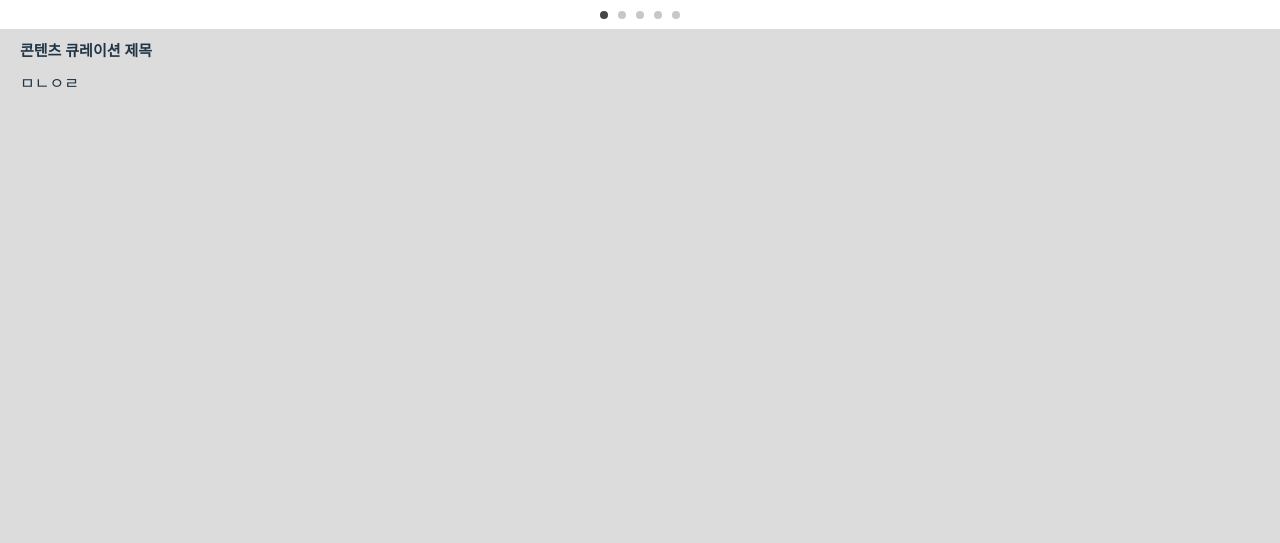
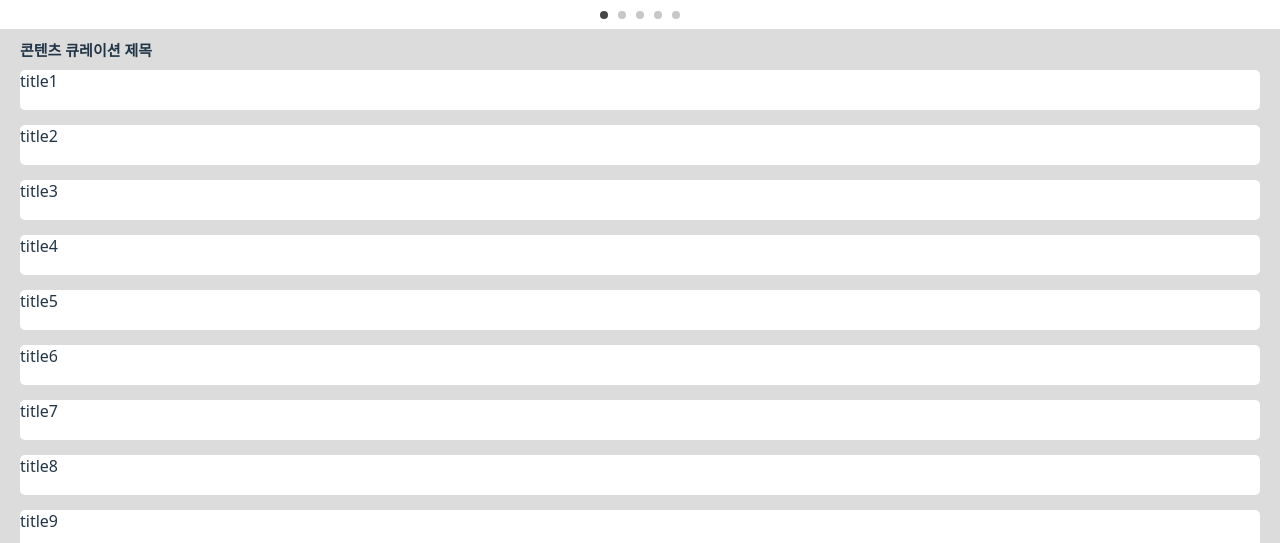
Before and after one commit to daeseopk/hanteo_test, a React (Vite) app: page /chart in a window 1280 px wide. Shown: the part 254-797 px from the top of the page. Built offline with nearby package versions, Linux system fonts and the light colour scheme.

Commit message:
apply PagingList

```diff
--- a/src/components/base/PagingList/PagingList.tsx
+++ b/src/components/base/PagingList/PagingList.tsx
@@ -1,15 +1,78 @@
+import { ReactNode, RefObject, useCallback, useEffect, useState } from "react";
 import { Params } from "../../../types/params";
 import { UseQueryResult } from "@tanstack/react-query";
+import "./style.scss";
+import { produce } from "immer";
+import { Response } from "../../../types/response";
 
 interface Props<T> {
-  query: (params: Params) => UseQueryResult<Array<T>, unknown>;
+  query: (params: Params) => UseQueryResult<Response<T>, unknown>;
   params: Params;
   setParams: (params: Params) => void;
+  renderItem: (item: T) => ReactNode;
+  scrollWrapperRef: RefObject<HTMLDivElement | null>;
+  gap?: number;
 }
+
 export default function PagingList<T>(props: Props<T>) {
-  const { query, params, setParams } = props;
+  const {
+    query,
+    params,
+    setParams,
+    renderItem,
+    scrollWrapperRef,
+    gap = 10,
+  } = props;
 
-  const data = query(params);
+  const { data: response } = query(params);
 
-  return <div>PagingList</div>;
+  const [renderItems, setRenderItems] = useState<Array<T>>([]);
+  const [hasNext, setHasNext] = useState<boolean>(true);
+
+  useEffect(() => {
+    if (!response) {
+      return;
+    }
+    const { data, hasNext } = response;
+
+    setHasNext(hasNext);
+    if (data) {
+      // 처음 페이지면 데이터 초기화, 아니면 기존 데이터에 추가
+      setRenderItems((prevData) =>
+        params.page === 1 ? data : [...prevData, ...data]
+      );
+    }
+  }, [response, params.page]);
+
+  const handleScroll = useCallback(
+    (element: HTMLElement) => {
+      const isAtBottom =
+        element.scrollHeight - element.scrollTop <= element.clientHeight + 1; // +1은 오차 범위
+
+      if (isAtBottom && hasNext) {
+        setParams(
+          produce(params, (draft) => {
+            draft.page += 1;
+          })
+        );
+      }
+    },
+    [hasNext, params, setParams]
+  );
+
+  useEffect(() => {
+    if (!scrollWrapperRef?.current) return;
+    const onScroll = () =>
+      handleScroll(scrollWrapperRef.current as HTMLElement);
+
+    scrollWrapperRef?.current.addEventListener("scroll", onScroll);
+  }, [handleScroll, scrollWrapperRef]);
+
+  return (
+    <div style={{ gap }} className="paging-list-container">
+      {renderItems?.map((item, ix) => (
+        <div key={`paging-${ix}`}> {renderItem(item)}</div>
+      ))}
+    </div>
+  );
 }
--- a/src/components/composite/PostCard/PostCard.tsx
+++ b/src/components/composite/PostCard/PostCard.tsx
@@ -2,9 +2,10 @@ import { Post } from "../../../types/post";
 import Card from "../../base/Card/Card";
 
 export default function PostCard(props: Post) {
+  const { title } = props;
   return (
     <Card width="100%" height="40px">
-      PostCard
+      {title}
     </Card>
   );
 }
--- a/src/pages/Chart/Chart.tsx
+++ b/src/pages/Chart/Chart.tsx
@@ -1,19 +1,42 @@
+import { useRef, useState } from "react";
+import PagingList from "../../components/base/PagingList/PagingList";
 import BannerCard from "../../components/composite/BannerCard/BannerCard";
 import Carousel from "../../components/composite/Carousel/Carousel";
 import ListView from "../../components/composite/ListView/ListView";
 import { BANNERS } from "../../dummy/dummy";
+import useGetPostList from "../../queries/useGetPostList";
 import { BannerItem } from "../../types/banner";
+import { Params } from "../../types/params";
 import "./style.scss";
+import { Post } from "../../types/post";
+import PostCard from "../../components/composite/PostCard/PostCard";
+
+const DEFAULT_PARAMS: Params = {
+  limit: 20,
+  page: 1,
+};
 
 export default function Chart() {
+  const chartContainerRef = useRef<HTMLDivElement | null>(null);
+  const [params, setParams] = useState<Params>(DEFAULT_PARAMS);
+
   return (
-    <div className="chart-container">
+    <div ref={chartContainerRef} className="chart-container">
       <Carousel<BannerItem>
         items={BANNERS}
         renderItem={(item) => <BannerCard item={item} />}
       />
       <div className="list-view-wrapper">
-        <ListView title="콘텐츠 큐레이션 제목">ㅁㄴㅇㄹ</ListView>
+        <ListView title="콘텐츠 큐레이션 제목">
+          <PagingList<Post>
+            query={useGetPostList}
+            params={params}
+            setParams={setParams}
+            gap={15}
+            scrollWrapperRef={chartContainerRef}
+            renderItem={(item) => <PostCard {...item} />}
+          />
+        </ListView>
       </div>
     </div>
   );
```
